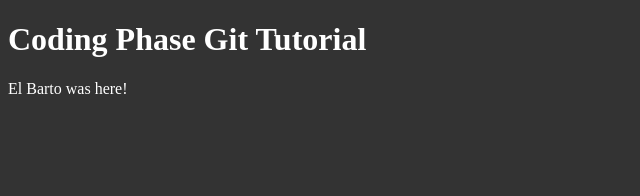
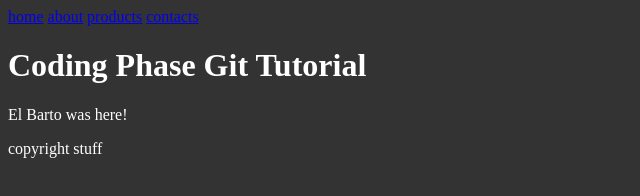
Before and after one commit to signeyz/git-course, a plain HTML site: page index.html in a window 1280 px wide. Shown: the whole page, without its empty margins (0-640 px from the left). Drawn offline with Linux system fonts and the light colour scheme.

Commit message:
I added a header tag with anchor links and a footer tag.

```diff
--- a/index.html
+++ b/index.html
@@ -8,7 +8,14 @@
     <title>Git Coding Phase</title>
   </head>
   <body>
+    <header>
+      <a href="#">home</a>
+      <a href="#">about</a>
+      <a href="#">products</a>
+      <a href="#">contacts</a>
+    </header>
     <h1>Coding Phase Git Tutorial</h1>
     <p>El Barto was here!</p>
+    <footer>copyright stuff</footer>
   </body>
 </html>
```
